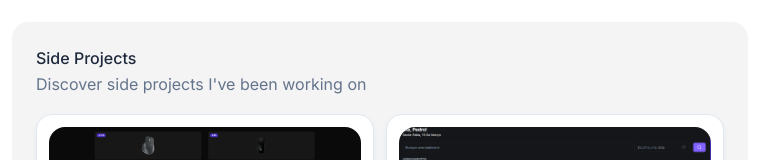
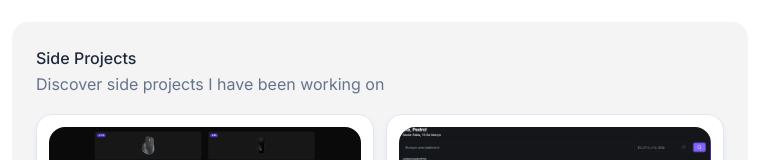
Before and after one commit to Pedrinvits/personal-portfolio, a Next.js app: page / in a window 1280 px wide. Shown: the part 485-645 px from the top of the page, without its empty margins (260-1019 px from the left). Built offline with nearby package versions, Linux system fonts and the light colour scheme.

Commit message:
fix : text in projects

```diff
--- a/src/components/projects/index.tsx
+++ b/src/components/projects/index.tsx
@@ -10,7 +10,7 @@ const Projects = () => {
         <section className="max-w-3xl px-0 md:px-4 mt-20">
             <div className="bg-zinc-100 p-6 rounded-2xl">
                 <h3 className="font-medium text-slate-800">Side Projects</h3>
-                <p className="leading-7 text-slate-500">Discover side projects I've been working on</p>
+                <p className="leading-7 text-slate-500">Discover side projects I have been working on</p>
                 <div className="mt-4 grid grid-cols-1 gap-3 sm:grid-cols-2">
                     <article className="flex h-full flex-col gap-4 rounded-2xl border border-slate-200 bg-white p-3 shadow-md shadow-slate-200">
                         <Image src={ShopImage} alt="" quality={100} className="rounded-2xl h-[100px] object-cover" />
```
